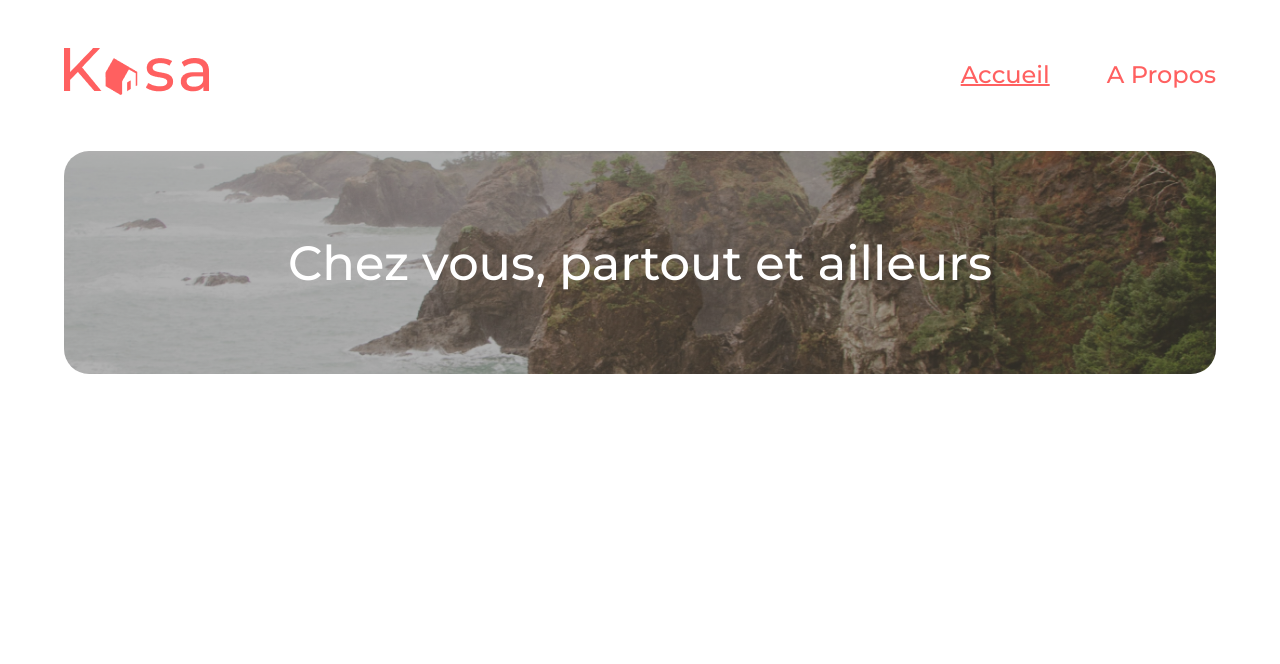
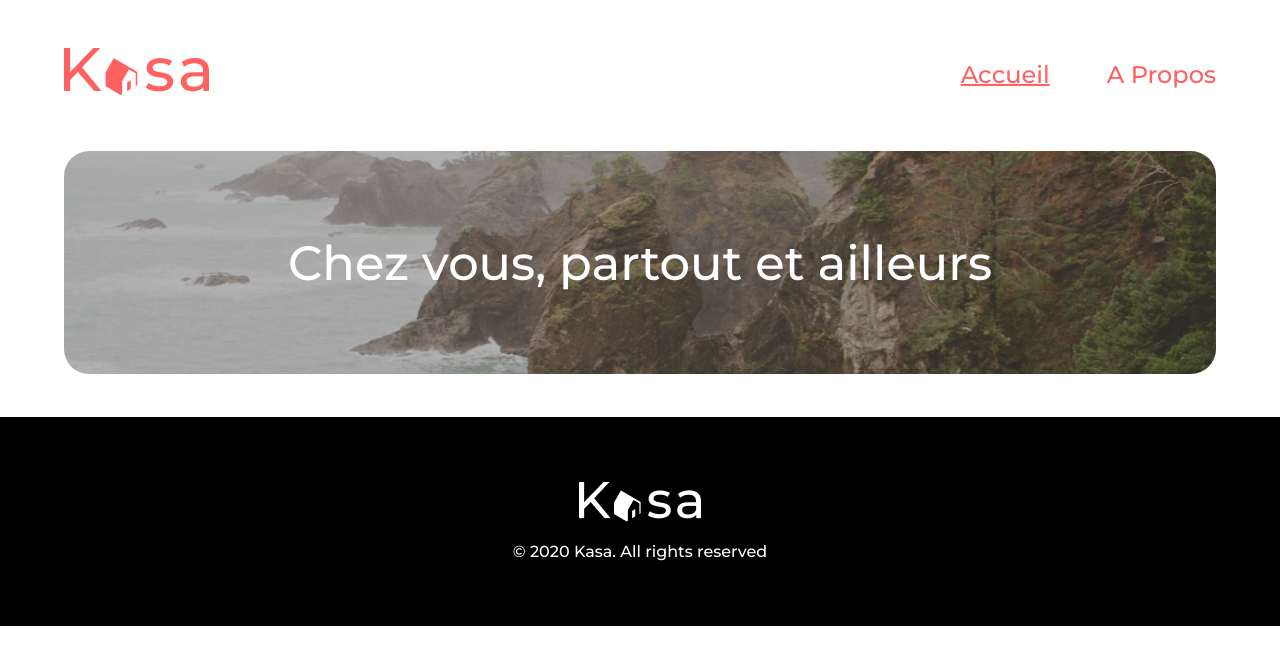
Before and after one commit to lindmon/Kasa, a React (Create React App) app: page / in a window 1280 px wide. Shown: the top 664 px of the page. Built offline with nearby package versions, Linux system fonts and the light colour scheme.

Commit message:
footer added

```diff
--- /dev/null
+++ b/src/components/footer/Footer.js
@@ -0,0 +1,18 @@
+import './footer.scss';
+import logo from '../../assets/logo-footer.png';
+
+
+function Footer() {
+
+
+    return(
+        <footer className='footer' >
+            <img className='logo' src={logo} alt="logo de KASA, location d'appartemens" />
+            <p className='text_copyright'>© 2020 Kasa. All rights reserved</p>
+
+        </footer>
+
+    )
+}
+
+export default Footer
--- /dev/null
+++ b/src/components/footer/footer.scss
@@ -0,0 +1,20 @@
+@import '../../styles/main.scss';
+
+.footer{
+    width: 100%;
+    height: 209px;
+    background-color: black;
+    color: $color-text-white;
+    display: flex;
+    gap: 20px;
+    flex-direction: column;
+    justify-content: center;
+    align-items: center;
+    @media screen and (max-width: 900px){
+
+        font-size: 12px;
+
+
+    }
+
+}
--- a/src/components/header/Header.js
+++ b/src/components/header/Header.js
@@ -1,5 +1,5 @@
 import './header.scss';
-import logo from '../../assets/LOGO.png';
+import logo from '../../assets/logo-header.png';
 import Navbar from '../navbar/Navbar';
 
 
--- a/src/pages/home/Home.js
+++ b/src/pages/home/Home.js
@@ -1,6 +1,7 @@
 import './home.scss';
 import Banner from '../../components/banner/Banner';
 import Header from '../../components/header/Header';
+import Footer from '../../components/footer/Footer';
 
 
 function Home() {
@@ -10,6 +11,7 @@ function Home() {
         <div className="home">
             <Header />
             <Banner />
+            <Footer />
         </div>
 
     )
```
Also changed, not shown: src/assets/logo-footer.png (added), src/assets/logo-header.png (renamed from src/assets/LOGO.png).
